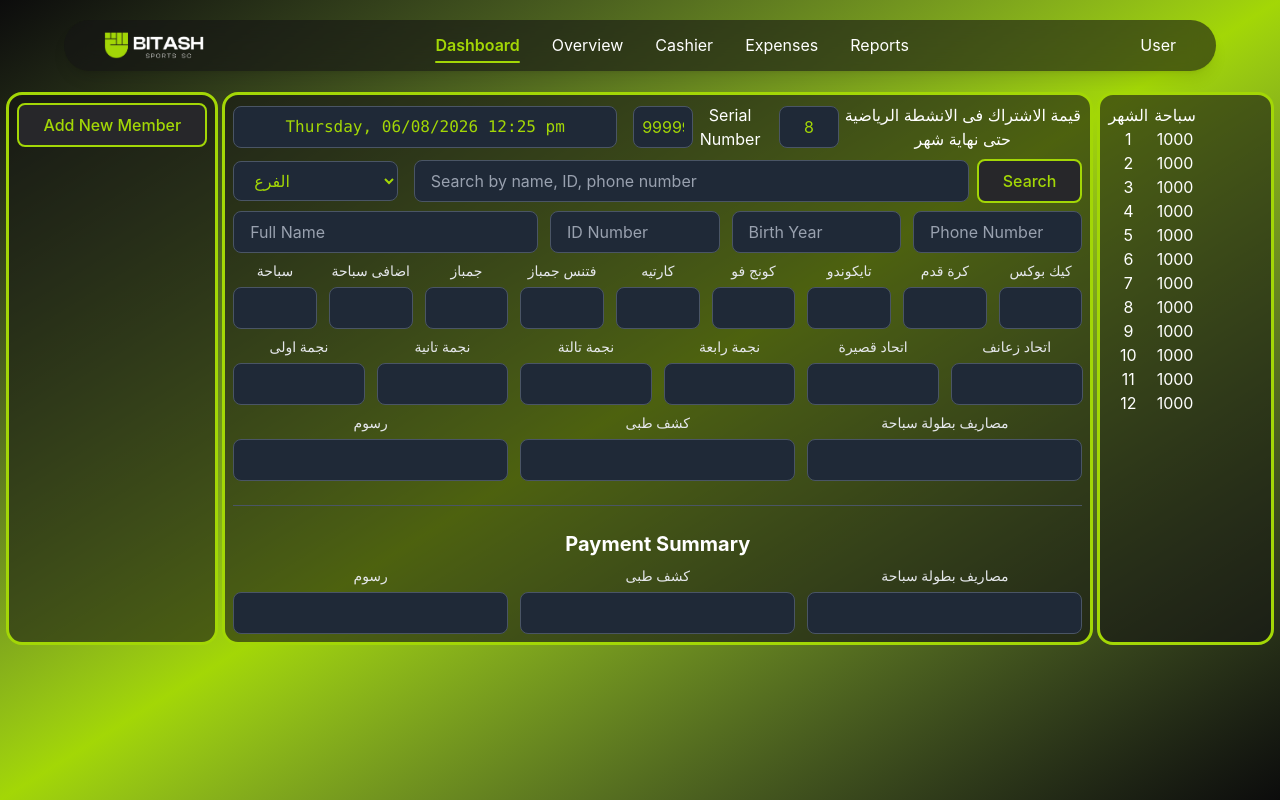
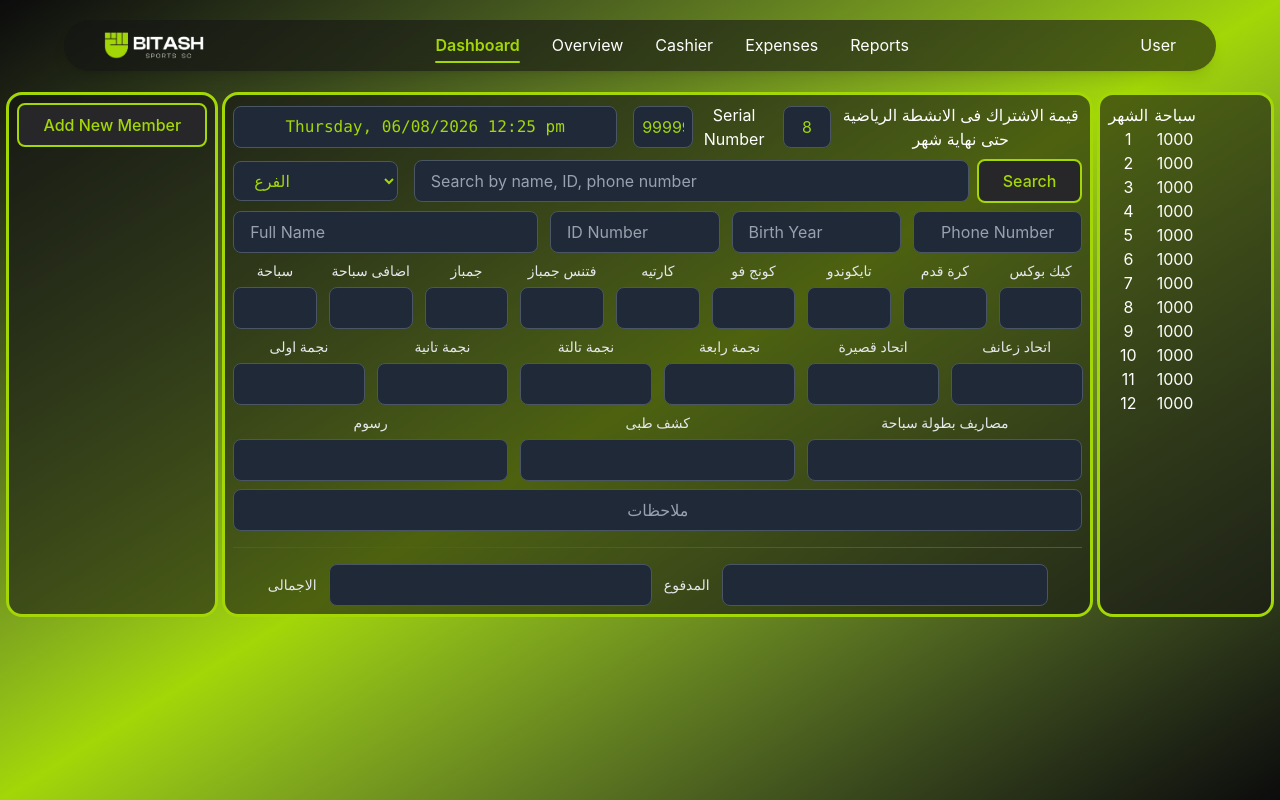
Before and after one commit to MohamedSaadat/Bitash-Sports, a React (Vite) app: page / in a window 1280 px wide. Built offline with nearby package versions, Linux system fonts and the light colour scheme.

Commit message:
Dashboard

```diff
--- a/src/pages/Dashboard.jsx
+++ b/src/pages/Dashboard.jsx
@@ -21,10 +21,10 @@ export default function Dashboard() {
           {/* Serial Number */}
           <div className="flex items-center justify-center gap-1">
             <input
-              type="text"
+              type="number"
               defaultValue="99999"
-              // readOnly
-              className="w-15 p-2 bg-[#1f2937] text-[#a3d706] placeholder:text-gray-400 border border-gray-600 rounded-lg outline-none focus:border-[#a3d706] focus:ring-1 focus:ring-[#a3d706] transition-all duration-200 text-center"
+              readOnly
+              className="w-15 p-2 me-1 bg-[#1f2937] text-[#a3d706] placeholder:text-gray-400 border border-gray-600 rounded-lg outline-none focus:border-[#a3d706] focus:ring-1 focus:ring-[#a3d706] transition-all duration-200 [appearance:textfield] [&::-webkit-outer-spin-button]:appearance-none [&::-webkit-inner-spin-button]:appearance-none text-center"
             />
             <p>Serial Number</p>
           </div>
@@ -32,9 +32,9 @@ export default function Dashboard() {
           {/* Month Title */}
           <div className="flex items-center justify-center gap-1">
             <input
-              type="text"
+              type="number"
               defaultValue="8"
-              className="w-15 p-2 bg-[#1f2937] text-[#a3d706] placeholder:text-gray-400 border border-gray-600 rounded-lg outline-none focus:border-[#a3d706] focus:ring-1 focus:ring-[#a3d706] transition-all duration-200 text-center"
+              className="w-12 p-2 me-1 bg-[#1f2937] text-[#a3d706] placeholder:text-gray-400 border border-gray-600 rounded-lg outline-none focus:border-[#a3d706] focus:ring-1 focus:ring-[#a3d706] transition-all duration-200 [appearance:textfield] [&::-webkit-outer-spin-button]:appearance-none [&::-webkit-inner-spin-button]:appearance-none text-center"
             />
             <p>قيمة الاشتراك فى الانشطة الرياضية حتى نهاية شهر</p>
           </div>
@@ -92,9 +92,10 @@ export default function Dashboard() {
             className="w-full sm:flex-1 px-4 py-2 bg-[#1f2937] text-[#a3d706] placeholder:text-gray-400 border border-gray-600 rounded-lg outline-none focus:border-[#a3d706] focus:ring-1 focus:ring-[#a3d706] transition-all duration-200"
           />
           <input
-            type="text"
+            type="number"
+            // اعمله string فى js
             placeholder="Phone Number"
-            className="w-full sm:flex-1 px-4 py-2 bg-[#1f2937] text-[#a3d706] placeholder:text-gray-400 border border-gray-600 rounded-lg outline-none focus:border-[#a3d706] focus:ring-1 focus:ring-[#a3d706] transition-all duration-200"
+            className="w-full sm:flex-1 px-4 py-2 bg-[#1f2937] text-[#a3d706] placeholder:text-gray-400 border border-gray-600 rounded-lg outline-none focus:border-[#a3d706] focus:ring-1 focus:ring-[#a3d706] transition-all duration-200 [appearance:textfield] [&::-webkit-outer-spin-button]:appearance-none [&::-webkit-inner-spin-button]:appearance-none text-center"
           />
         </div>
 
@@ -110,9 +111,9 @@ export default function Dashboard() {
             </label>
             <input
               id="سباحة"
-              type="text"
-              name="name"
-              className="w-full sm:flex-1 px-4 py-2 bg-[#1f2937] text-[#a3d706] placeholder:text-gray-400 border border-gray-600 rounded-lg outline-none focus:border-[#a3d706] focus:ring-1 focus:ring-[#a3d706] transition-all duration-200"
+              type="number"
+              name="سباحة"
+              className="w-full sm:flex-1 px-4 py-2 bg-[#1f2937] text-[#a3d706] placeholder:text-gray-400 border border-gray-600 rounded-lg outline-none focus:border-[#a3d706] focus:ring-1 focus:ring-[#a3d706] transition-all duration-200 [appearance:textfield] [&::-webkit-outer-spin-button]:appearance-none [&::-webkit-inner-spin-button]:appearance-none text-center"
             />
           </div>
           {/* اضافى سباحة */}
@@ -125,9 +126,9 @@ export default function Dashboard() {
             </label>
             <input
               id="اضافى سباحة"
-              type="text"
-              name="name"
-              className="w-full sm:flex-1 px-4 py-2 bg-[#1f2937] text-[#a3d706] placeholder:text-gray-400 border border-gray-600 rounded-lg outline-none focus:border-[#a3d706] focus:ring-1 focus:ring-[#a3d706] transition-all duration-200"
+              type="number"
+              name="اضافى سباحة"
+              className="w-full sm:flex-1 px-4 py-2 bg-[#1f2937] text-[#a3d706] placeholder:text-gray-400 border border-gray-600 rounded-lg outline-none focus:border-[#a3d706] focus:ring-1 focus:ring-[#a3d706] transition-all duration-200 [appearance:textfield] [&::-webkit-outer-spin-button]:appearance-none [&::-webkit-inner-spin-button]:appearance-none text-center"
             />
           </div>
           {/* جمباز */}
@@ -140,9 +141,9 @@ export default function Dashboard() {
             </label>
             <input
               id="جمباز"
-              type="text"
-              name="name"
-              className="w-full sm:flex-1 px-4 py-2 bg-[#1f2937] text-[#a3d706] placeholder:text-gray-400 border border-gray-600 rounded-lg outline-none focus:border-[#a3d706] focus:ring-1 focus:ring-[#a3d706] transition-all duration-200"
+              type="number"
+              name="جمباز"
+              className="w-full sm:flex-1 px-4 py-2 bg-[#1f2937] text-[#a3d706] placeholder:text-gray-400 border border-gray-600 rounded-lg outline-none focus:border-[#a3d706] focus:ring-1 focus:ring-[#a3d706] transition-all duration-200 [appearance:textfield] [&::-webkit-outer-spin-button]:appearance-none [&::-webkit-inner-spin-button]:appearance-none text-center"
             />
           </div>
           {/* فتنس جمباز */}
@@ -155,9 +156,9 @@ export default function Dashboard() {
             </label>
             <input
               id="فتنس جمباز"
-              type="text"
-              name="name"
-              className="w-full sm:flex-1 px-4 py-2 bg-[#1f2937] text-[#a3d706] placeholder:text-gray-400 border border-gray-600 rounded-lg outline-none focus:border-[#a3d706] focus:ring-1 focus:ring-[#a3d706] transition-all duration-200"
+              type="number"
+              name="فتنس جمباز"
+              className="w-full sm:flex-1 px-4 py-2 bg-[#1f2937] text-[#a3d706] placeholder:text-gray-400 border border-gray-600 rounded-lg outline-none focus:border-[#a3d706] focus:ring-1 focus:ring-[#a3d706] transition-all duration-200 [appearance:textfield] [&::-webkit-outer-spin-button]:appearance-none [&::-webkit-inner-spin-button]:appearance-none text-center"
             />
           </div>
           {/* كارتيه */}
@@ -170,9 +171,9 @@ export default function Dashboard() {
             </label>
             <input
               id="كارتيه"
-              type="text"
-              name="name"
-              className="w-full sm:flex-1 px-4 py-2 bg-[#1f2937] text-[#a3d706] placeholder:text-gray-400 border border-gray-600 rounded-lg outline-none focus:border-[#a3d706] focus:ring-1 focus:ring-[#a3d706] transition-all duration-200"
+              type="number"
+              name="كاراتيه"
+              className="w-full sm:flex-1 px-4 py-2 bg-[#1f2937] text-[#a3d706] placeholder:text-gray-400 border border-gray-600 rounded-lg outline-none focus:border-[#a3d706] focus:ring-1 focus:ring-[#a3d706] transition-all duration-200 [appearance:textfield] [&::-webkit-outer-spin-button]:appearance-none [&::-webkit-inner-spin-button]:appearance-none text-center"
             />
           </div>
           {/* كونج فو */}
@@ -185,9 +186,9 @@ export default function Dashboard() {
             </label>
             <input
               id="كونج فو"
-              type="text"
-              name="name"
-              className="w-full sm:flex-1 px-4 py-2 bg-[#1f2937] text-[#a3d706] placeholder:text-gray-400 border border-gray-600 rounded-lg outline-none focus:border-[#a3d706] focus:ring-1 focus:ring-[#a3d706] transition-all duration-200"
+              type="number"
+              name="كونج فو"
+              className="w-full sm:flex-1 px-4 py-2 bg-[#1f2937] text-[#a3d706] placeholder:text-gray-400 border border-gray-600 rounded-lg outline-none focus:border-[#a3d706] focus:ring-1 focus:ring-[#a3d706] transition-all duration-200 [appearance:textfield] [&::-webkit-outer-spin-button]:appearance-none [&::-webkit-inner-spin-button]:appearance-none text-center"
             />
           </div>
           {/* تايكوندو */}
@@ -200,9 +201,9 @@ export default function Dashboard() {
             </label>
             <input
               id="تايكوندو"
-              type="text"
-              name="name"
-              className="w-full sm:flex-1 px-4 py-2 bg-[#1f2937] text-[#a3d706] placeholder:text-gray-400 border border-gray-600 rounded-lg outline-none focus:border-[#a3d706] focus:ring-1 focus:ring-[#a3d706] transition-all duration-200"
+              type="number"
+              name="تايكوندو"
+              className="w-full sm:flex-1 px-4 py-2 bg-[#1f2937] text-[#a3d706] placeholder:text-gray-400 border border-gray-600 rounded-lg outline-none focus:border-[#a3d706] focus:ring-1 focus:ring-[#a3d706] transition-all duration-200 [appearance:textfield] [&::-webkit-outer-spin-button]:appearance-none [&::-webkit-inner-spin-button]:appearance-none text-center"
             />
           </div>
           {/* كرة قدم */}
@@ -215,9 +216,9 @@ export default function Dashboard() {
             </label>
             <input
               id="كرة قدم"
-              type="text"
-              name="name"
-              className="w-full sm:flex-1 px-4 py-2 bg-[#1f2937] text-[#a3d706] placeholder:text-gray-400 border border-gray-600 rounded-lg outline-none focus:border-[#a3d706] focus:ring-1 focus:ring-[#a3d706] transition-all duration-200"
+              type="number"
+              name="كرة قدم"
+              className="w-full sm:flex-1 px-4 py-2 bg-[#1f2937] text-[#a3d706] placeholder:text-gray-400 border border-gray-600 rounded-lg outline-none focus:border-[#a3d706] focus:ring-1 focus:ring-[#a3d706] transition-all duration-200 [appearance:textfield] [&::-webkit-outer-spin-button]:appearance-none [&::-webkit-inner-spin-button]:appearance-none text-center"
             />
           </div>
           {/* كيك بوكس */}
@@ -230,9 +231,9 @@ export default function Dashboard() {
             </label>
             <input
               id="كيك بوكس"
-              type="text"
-              name="name"
-              className="w-full sm:flex-1 px-4 py-2 bg-[#1f2937] text-[#a3d706] placeholder:text-gray-400 border border-gray-600 rounded-lg outline-none focus:border-[#a3d706] focus:ring-1 focus:ring-[#a3d706] transition-all duration-200"
+              type="number"
+              name="كيك بوكس"
+              className="w-full sm:flex-1 px-4 py-2 bg-[#1f2937] text-[#a3d706] placeholder:text-gray-400 border border-gray-600 rounded-lg outline-none focus:border-[#a3d706] focus:ring-1 focus:ring-[#a3d706] transition-all duration-200 [appearance:textfield] [&::-webkit-outer-spin-button]:appearance-none [&::-webkit-inner-spin-button]:appearance-none text-center"
             />
           </div>
         </div>
@@ -249,9 +250,9 @@ export default function Dashboard() {
             </label>
             <input
               id="نجمة اولى"
-              type="text"
-              name="name"
-              className="w-full sm:flex-1 px-4 py-2 bg-[#1f2937] text-[#a3d706] placeholder:text-gray-400 border border-gray-600 rounded-lg outline-none focus:border-[#a3d706] focus:ring-1 focus:ring-[#a3d706] transition-all duration-200"
+              type="number"
+              name="نجمه اولى"
+              className="w-full sm:flex-1 px-4 py-2 bg-[#1f2937] text-[#a3d706] placeholder:text-gray-400 border border-gray-600 rounded-lg outline-none focus:border-[#a3d706] focus:ring-1 focus:ring-[#a3d706] transition-all duration-200 [appearance:textfield] [&::-webkit-outer-spin-button]:appearance-none [&::-webkit-inner-spin-button]:appearance-none text-center"
             />
           </div>
           {/* نجمة تانية */}
@@ -264,9 +265,9 @@ export default function Dashboard() {
             </label>
             <input
               id="نجمة تانية"
-              type="text"
-              name="name"
-              className="w-full sm:flex-1 px-4 py-2 bg-[#1f2937] text-[#a3d706] placeholder:text-gray-400 border border-gray-600 rounded-lg outline-none focus:border-[#a3d706] focus:ring-1 focus:ring-[#a3d706] transition-all duration-200"
+              type="number"
+              name="نجمه تانية"
+              className="w-full sm:flex-1 px-4 py-2 bg-[#1f2937] text-[#a3d706] placeholder:text-gray-400 border border-gray-600 rounded-lg outline-none focus:border-[#a3d706] focus:ring-1 focus:ring-[#a3d706] transition-all duration-200 [appearance:textfield] [&::-webkit-outer-spin-button]:appearance-none [&::-webkit-inner-spin-button]:appearance-none text-center"
             />
           </div>
           {/* نجمة تالتة */}
@@ -279,9 +280,9 @@ export default function Dashboard() {
             </label>
             <input
               id="نجمة تالتة"
-              type="text"
-              name="name"
-              className="w-full sm:flex-1 px-4 py-2 bg-[#1f2937] text-[#a3d706] placeholder:text-gray-400 border border-gray-600 rounded-lg outline-none focus:border-[#a3d706] focus:ring-1 focus:ring-[#a3d706] transition-all duration-200"
+              type="number"
+              name="نجمه تالتة"
+              className="w-full sm:flex-1 px-4 py-2 bg-[#1f2937] text-[#a3d706] placeholder:text-gray-400 border border-gray-600 rounded-lg outline-none focus:border-[#a3d706] focus:ring-1 focus:ring-[#a3d706] transition-all duration-200 [appearance:textfield] [&::-webkit-outer-spin-button]:appearance-none [&::-webkit-inner-spin-button]:appearance-none text-center"
             />
           </div>
           {/* نجمة رابعة */}
@@ -294,9 +295,9 @@ export default function Dashboard() {
             </label>
             <input
               id="نجمة رابعة"
-              type="text"
-              name="name"
-              className="w-full sm:flex-1 px-4 py-2 bg-[#1f2937] text-[#a3d706] placeholder:text-gray-400 border border-gray-600 rounded-lg outline-none focus:border-[#a3d706] focus:ring-1 focus:ring-[#a3d706] transition-all duration-200"
+              type="number"
+              name="نجمة رابعة"
+              className="w-full sm:flex-1 px-4 py-2 bg-[#1f2937] text-[#a3d706] placeholder:text-gray-400 border border-gray-600 rounded-lg outline-none focus:border-[#a3d706] focus:ring-1 focus:ring-[#a3d706] transition-all duration-200 [appearance:textfield] [&::-webkit-outer-spin-button]:appearance-none [&::-webkit-inner-spin-button]:appearance-none text-center"
             />
           </div>
           {/* اتحاد قصيرة */}
@@ -309,9 +310,9 @@ export default function Dashboard() {
             </label>
             <input
               id="اتحاد قصيرة"
-              type="text"
-              name="name"
-              className="w-full sm:flex-1 px-4 py-2 bg-[#1f2937] text-[#a3d706] placeholder:text-gray-400 border border-gray-600 rounded-lg outline-none focus:border-[#a3d706] focus:ring-1 focus:ring-[#a3d706] transition-all duration-200"
+              type="number"
+              name="اتحاد قصيرة"
+              className="w-full sm:flex-1 px-4 py-2 bg-[#1f2937] text-[#a3d706] placeholder:text-gray-400 border border-gray-600 rounded-lg outline-none focus:border-[#a3d706] focus:ring-1 focus:ring-[#a3d706] transition-all duration-200 [appearance:textfield] [&::-webkit-outer-spin-button]:appearance-none [&::-webkit-inner-spin-button]:appearance-none text-center"
             />
           </div>
           {/* اتحاد زعانف */}
@@ -324,9 +325,9 @@ export default function Dashboard() {
             </label>
             <input
               id="اتحاد زعانف"
-              type="text"
-              name="name"
-              className="w-full sm:flex-1 px-4 py-2 bg-[#1f2937] text-[#a3d706] placeholder:text-gray-400 border border-gray-600 rounded-lg outline-none focus:border-[#a3d706] focus:ring-1 focus:ring-[#a3d706] transition-all duration-200"
+              type="number"
+              name="اتحاد زعانف"
+              className="w-full sm:flex-1 px-4 py-2 bg-[#1f2937] text-[#a3d706] placeholder:text-gray-400 border border-gray-600 rounded-lg outline-none focus:border-[#a3d706] focus:ring-1 focus:ring-[#a3d706] transition-all duration-200 [appearance:textfield] [&::-webkit-outer-spin-button]:appearance-none [&::-webkit-inner-spin-button]:appearance-none text-center"
             />
           </div>
         </div>
@@ -340,9 +341,9 @@ export default function Dashboard() {
             </label>
             <input
               id="رسوم"
-              type="text"
-              name="name"
-              className="w-full sm:flex-1 px-4 py-2 bg-[#1f2937] text-[#a3d706] placeholder:text-gray-400 border border-gray-600 rounded-lg outline-none focus:border-[#a3d706] focus:ring-1 focus:ring-[#a3d706] transition-all duration-200"
+              type="number"
+              name="رسوم"
+              className="w-full sm:flex-1 px-4 py-2 bg-[#1f2937] text-[#a3d706] placeholder:text-gray-400 border border-gray-600 rounded-lg outline-none focus:border-[#a3d706] focus:ring-1 focus:ring-[#a3d706] transition-all duration-200 [appearance:textfield] [&::-webkit-outer-spin-button]:appearance-none [&::-webkit-inner-spin-button]:appearance-none text-center"
             />
           </div>
           {/* كشف طبى */}
@@ -355,9 +356,9 @@ export default function Dashboard() {
             </label>
             <input
               id="كشف طبى"
-              type="text"
-              name="name"
-              className="w-full sm:flex-1 px-4 py-2 bg-[#1f2937] text-[#a3d706] placeholder:text-gray-400 border border-gray-600 rounded-lg outline-none focus:border-[#a3d706] focus:ring-1 focus:ring-[#a3d706] transition-all duration-200"
+              type="number"
+              name="كشف طبى"
+              className="w-full sm:flex-1 px-4 py-2 bg-[#1f2937] text-[#a3d706] placeholder:text-gray-400 border border-gray-600 rounded-lg outline-none focus:border-[#a3d706] focus:ring-1 focus:ring-[#a3d706] transition-all duration-200 [appearance:textfield] [&::-webkit-outer-spin-button]:appearance-none [&::-webkit-inner-spin-button]:appearance-none text-center"
             />
           </div>
           {/* مصاريف بطولة سباحة */}
@@ -370,57 +371,58 @@ export default function Dashboard() {
             </label>
             <input
               id="مصاريف بطولة سباحة"
-              type="text"
-              name="name"
-              className="w-full sm:flex-1 px-4 py-2 bg-[#1f2937] text-[#a3d706] placeholder:text-gray-400 border border-gray-600 rounded-lg outline-none focus:border-[#a3d706] focus:ring-1 focus:ring-[#a3d706] transition-all duration-200"
+              type="number"
+              name="مصاريف بطولة سباحة"
+              className="w-full sm:flex-1 px-4 py-2 bg-[#1f2937] text-[#a3d706] placeholder:text-gray-400 border border-gray-600 rounded-lg outline-none focus:border-[#a3d706] focus:ring-1 focus:ring-[#a3d706] transition-all duration-200 [appearance:textfield] [&::-webkit-outer-spin-button]:appearance-none [&::-webkit-inner-spin-button]:appearance-none text-center"
             />
           </div>
         </div>
-        <hr className="w-full border-t border-gray-600 my-4" />
-        <h3 className="text-xl font-bold">Payment Summary</h3>
+
         {/* row 4 */}
-        <div className="flex flex-col sm:flex-row gap-3 w-full">
-          {/* رسوم */}
-          <div className="flex flex-col gap-1.5 w-full max-w-sm">
-            <label htmlFor="رسوم" className="text-sm font-medium text-gray-200">
-              رسوم
+        <div className="w-full flex flex-col gap-3">
+          {/* ملاحظات */}
+          <div className="w-full">
+            <input
+              id="ملاحظات"
+              type="text"
+              name="ملاحظات"
+              placeholder="ملاحظات"
+              className="w-full px-4 py-2 bg-[#1f2937] text-[#a3d706] placeholder:text-gray-400 border border-gray-600 rounded-lg outline-none focus:border-[#a3d706] focus:ring-1 focus:ring-[#a3d706] transition-all duration-200 text-center"
+            />
+          </div>
+          <hr className="w-full border-t border-gray-600 my-1" />
+          <div className="flex justify-center gap-3">
+            {/* الاجمالى */}
+            <div className="w-full max-w-sm flex items-center gap-3">
+              <label
+                htmlFor="الاجمالى"
+                className="text-sm font-medium text-gray-200 whitespace-nowrap"
+              >
+                الاجمالى
               </label>
               <input
-              id="رسوم"
-              type="text"
-              name="name"
-              className="w-full sm:flex-1 px-4 py-2 bg-[#1f2937] text-[#a3d706] placeholder:text-gray-400 border border-gray-600 rounded-lg outline-none focus:border-[#a3d706] focus:ring-1 focus:ring-[#a3d706] transition-all duration-200"
+                id="الاجمالى"
+                type="number"
+                readOnly
+                name="الاجمالى"
+                className="w-full sm:flex-1 px-4 py-2 bg-[#1f2937] text-[#a3d706] placeholder:text-gray-400 border border-gray-600 rounded-lg outline-none focus:border-[#a3d706] focus:ring-1 focus:ring-[#a3d706] transition-all duration-200 [appearance:textfield] [&::-webkit-outer-spin-button]:appearance-none [&::-webkit-inner-spin-button]:appearance-none text-center"
               />
             </div>
-          {/* كشف طبى */}
-          <div className="flex flex-col gap-1.5 w-full max-w-sm">
+            {/* المدفوع */}
+            <div className="w-full max-w-sm flex items-center gap-3">
               <label
-              htmlFor="كشف طبى"
-              className="text-sm font-medium text-gray-200"
+                htmlFor="المدفوع"
+                className="text-sm font-medium text-gray-200 whitespace-nowrap"
               >
-              كشف طبى
+                المدفوع
               </label>
               <input
-              id="كشف طبى"
-              type="text"
-              name="name"
-              className="w-full sm:flex-1 px-4 py-2 bg-[#1f2937] text-[#a3d706] placeholder:text-gray-400 border border-gray-600 rounded-lg outline-none focus:border-[#a3d706] focus:ring-1 focus:ring-[#a3d706] transition-all duration-200"
+                id="المدفوع"
+                type="number"
+                name="المدفوع"
+                className="w-full sm:flex-1 px-4 py-2 bg-[#1f2937] text-[#a3d706] placeholder:text-gray-400 border border-gray-600 rounded-lg outline-none focus:border-[#a3d706] focus:ring-1 focus:ring-[#a3d706] transition-all duration-200 [appearance:textfield] [&::-webkit-outer-spin-button]:appearance-none [&::-webkit-inner-spin-button]:appearance-none text-center"
               />
             </div>
-          {/* مصاريف بطولة سباحة */}
-          <div className="flex flex-col gap-1.5 w-full max-w-sm">
-            <label
-              htmlFor="مصاريف بطولة سباحة"
-              className="text-sm font-medium text-gray-200"
-            >
-              مصاريف بطولة سباحة
-            </label>
-            <input
-              id="مصاريف بطولة سباحة"
-              type="text"
-              name="name"
-              className="w-full sm:flex-1 px-4 py-2 bg-[#1f2937] text-[#a3d706] placeholder:text-gray-400 border border-gray-600 rounded-lg outline-none focus:border-[#a3d706] focus:ring-1 focus:ring-[#a3d706] transition-all duration-200"
-            />
           </div>
         </div>
       </div>
```
Lines whose indentation alone changed are shown as unchanged.
